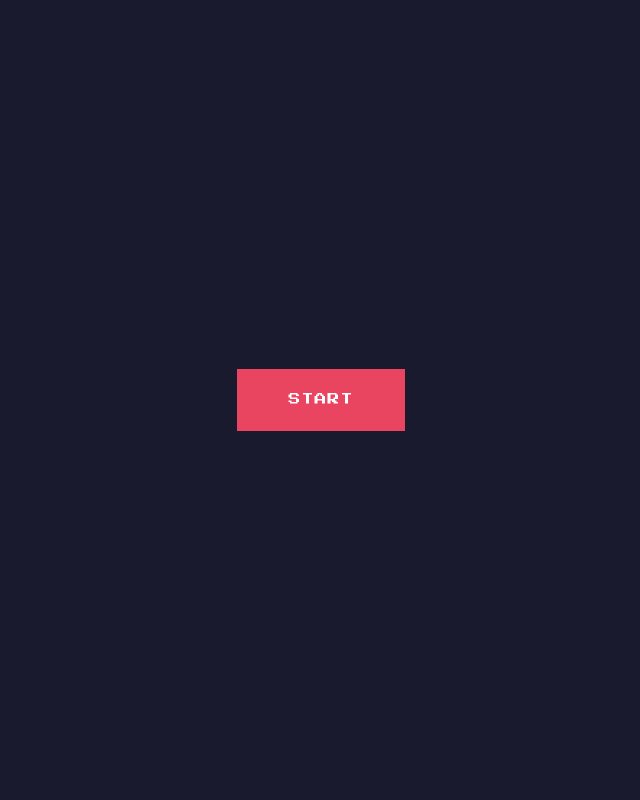
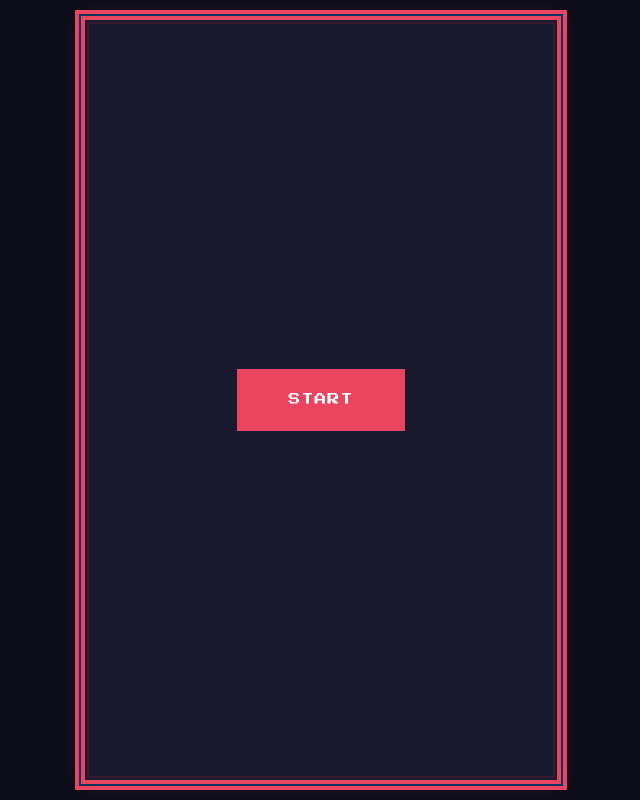
Before and after one commit to jcajuab/mini-carlo, a React (Vite) app: page / in a window 1280 px wide. Shown: the whole page, without its empty margins (319-959 px from the left). Built offline with nearby package versions, Linux system fonts and the light colour scheme.

Commit message:
fix: restore retro border frame from 6131f27 without corner blocks

```diff
--- a/src/index.css
+++ b/src/index.css
@@ -41,23 +41,36 @@ html {
 
 body {
   font-family: var(--font-pixel);
-  background-color: var(--bg-primary);
+  background-color: #0d0d1a;
   color: var(--text-primary);
   min-height: 100dvh;
   overflow-x: hidden;
   -webkit-font-smoothing: none;
   -moz-osx-font-smoothing: unset;
+  display: flex;
+  justify-content: center;
+  align-items: center;
 }
 
+/* Retro border frame around the entire game */
 #root {
-  min-height: 100dvh;
+  min-height: calc(100dvh - 32px);
   display: flex;
   flex-direction: column;
   align-items: center;
   justify-content: center;
-  padding: 16px;
+  padding: 20px;
   max-width: 480px;
-  margin: 0 auto;
+  width: calc(100% - 32px);
+  margin: 16px auto;
+  background-color: var(--bg-primary);
+  border: 4px solid var(--border-color);
+  box-shadow:
+    inset 0 0 0 2px var(--bg-primary),
+    inset 0 0 0 4px #3a1a2e,
+    0 0 0 2px #0f3460,
+    0 0 0 6px var(--border-color),
+    0 0 20px rgba(233, 69, 96, 0.15);
 }
 
 img {
```
